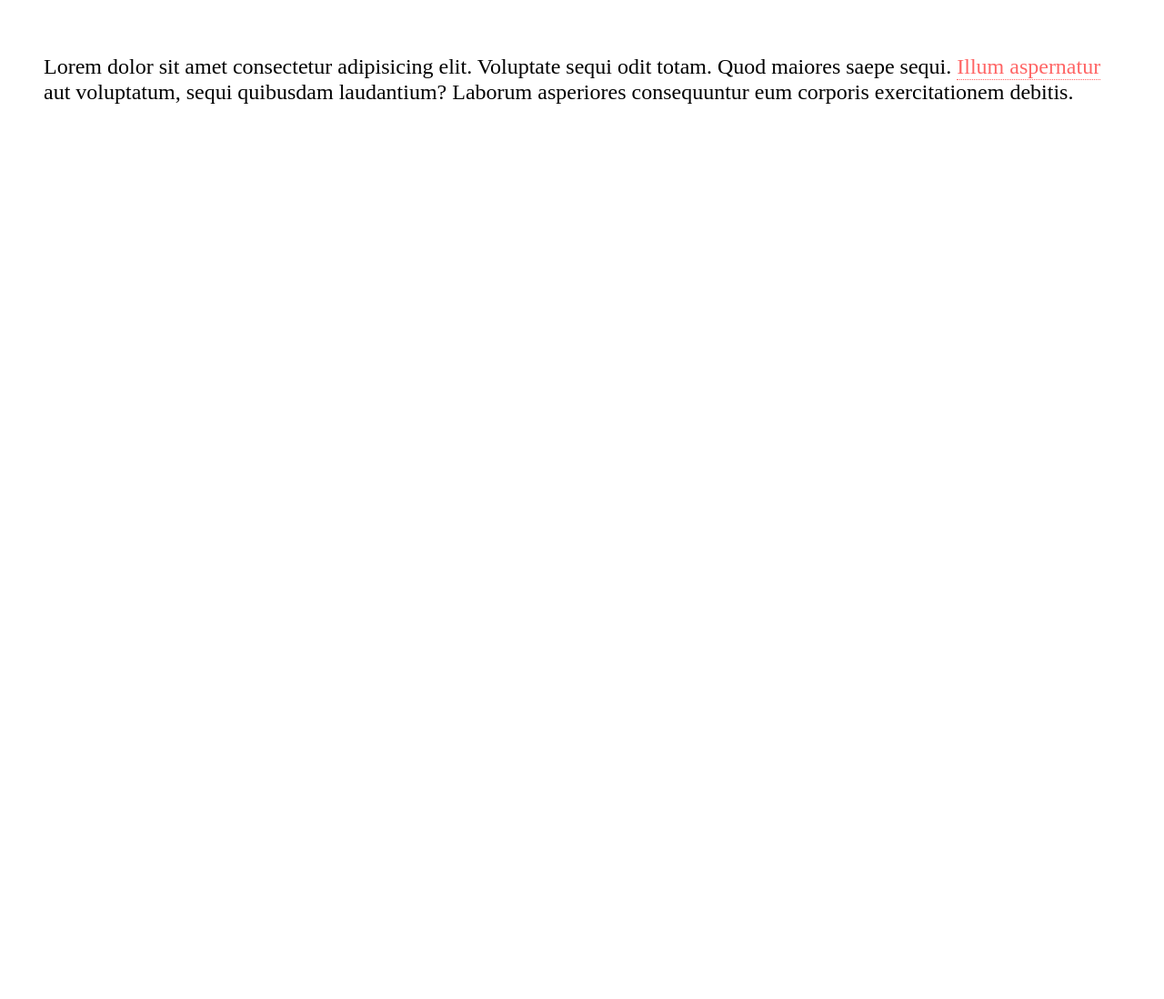
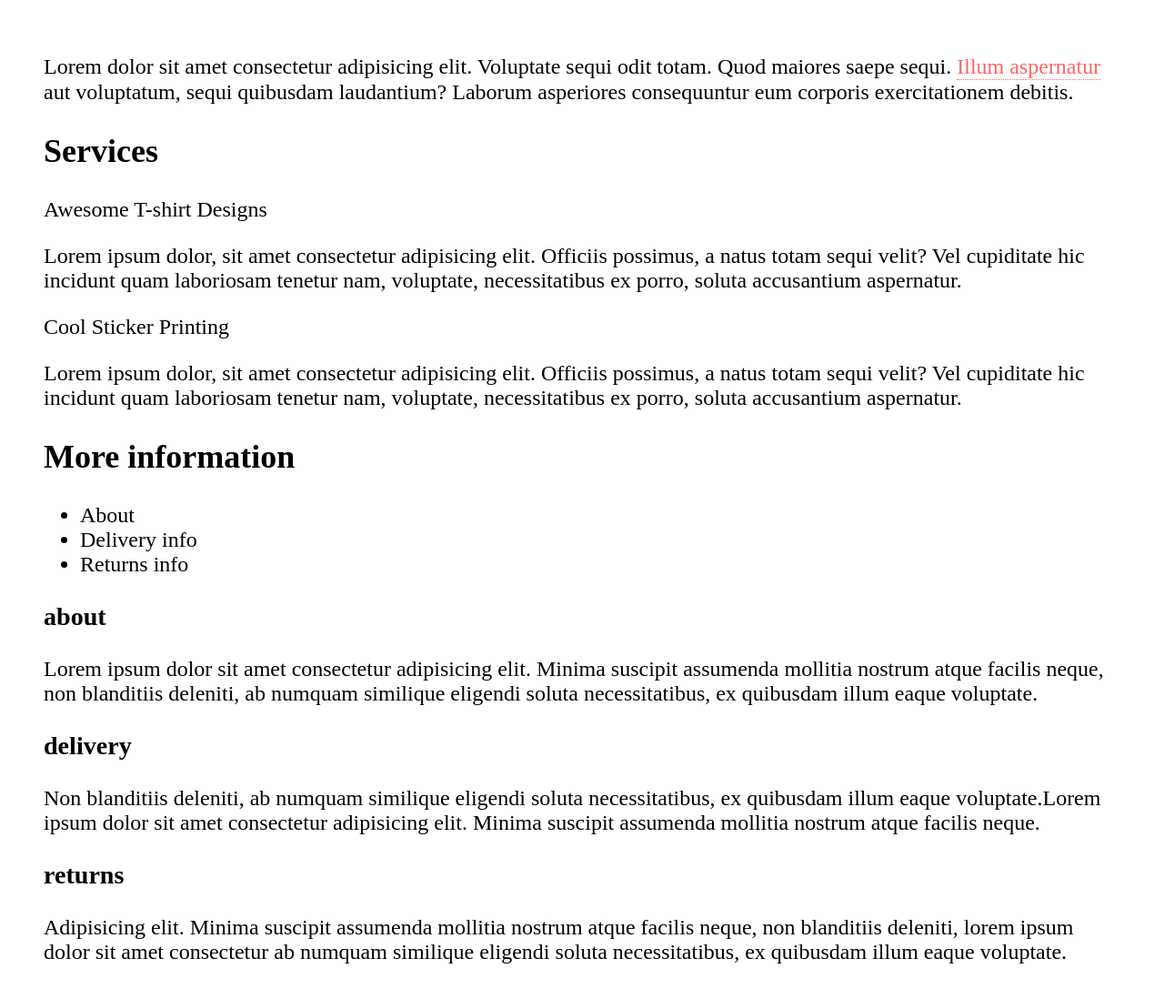
Before and after one commit to CodeMaster7/ui-library, a website built with webpack: page dist/index.html in a window 1280 px wide. Shown: the whole page at 91% size. Before the commit the page ends 800 px from the top, so only its background shows below. Built offline with nearby package versions, Linux system fonts and the light colour scheme.

Commit message:
added the tabs html

```diff
--- a/dist/index.html
+++ b/dist/index.html
@@ -11,7 +11,7 @@
 			}
 			.container {
 				margin: 40px;
-                margin-top: 60px;
+				margin-top: 60px;
 			}
 		</style>
 	</head>
@@ -23,6 +23,64 @@
 				<span class="tooltip" data-message="I'm a tooltip!!">Illum aspernatur</span> aut voluptatum, sequi
 				quibusdam laudantium? Laborum asperiores consequuntur eum corporis exercitationem debitis.
 			</p>
+
+			<h2>Services</h2>
+
+			<!-- dropdowns -->
+			<div class="dropdown">
+				<div class="trigger">Awesome T-shirt Designs</div>
+				<div class="content">
+					<p>
+						Lorem ipsum dolor, sit amet consectetur adipisicing elit. Officiis possimus, a natus totam sequi
+						velit? Vel cupiditate hic incidunt quam laboriosam tenetur nam, voluptate, necessitatibus ex
+						porro, soluta accusantium aspernatur.
+					</p>
+				</div>
+			</div>
+			<div class="dropdown">
+				<div class="trigger">Cool Sticker Printing</div>
+				<div class="content">
+					<p>
+						Lorem ipsum dolor, sit amet consectetur adipisicing elit. Officiis possimus, a natus totam sequi
+						velit? Vel cupiditate hic incidunt quam laboriosam tenetur nam, voluptate, necessitatibus ex
+						porro, soluta accusantium aspernatur.
+					</p>
+				</div>
+			</div>
+
+			<h2>More information</h2>
+			<!-- tabs -->
+			<div class="tabs">
+				<ul>
+					<li class="trigger active" data-target="#about">About</li>
+					<li class="trigger" data-target="#delivery">Delivery info</li>
+					<li class="trigger" data-target="#returns">Returns info</li>
+				</ul>
+				<div id="about" class="content active">
+					<h3>about</h3>
+					<p>
+						Lorem ipsum dolor sit amet consectetur adipisicing elit. Minima suscipit assumenda mollitia
+						nostrum atque facilis neque, non blanditiis deleniti, ab numquam similique eligendi soluta
+						necessitatibus, ex quibusdam illum eaque voluptate.
+					</p>
+				</div>
+				<div id="delivery" class="content">
+					<h3>delivery</h3>
+					<p>
+						Non blanditiis deleniti, ab numquam similique eligendi soluta necessitatibus, ex quibusdam illum
+						eaque voluptate.Lorem ipsum dolor sit amet consectetur adipisicing elit. Minima suscipit
+						assumenda mollitia nostrum atque facilis neque.
+					</p>
+				</div>
+				<div id="returns" class="content">
+					<h3>returns</h3>
+					<p>
+						Adipisicing elit. Minima suscipit assumenda mollitia nostrum atque facilis neque, non blanditiis
+						deleniti, lorem ipsum dolor sit amet consectetur ab numquam similique eligendi soluta
+						necessitatibus, ex quibusdam illum eaque voluptate.
+					</p>
+				</div>
+			</div>
 		</div>
 
 		<script src="assets/bundle.js"></script>
```
